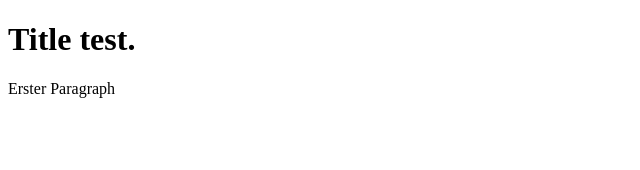
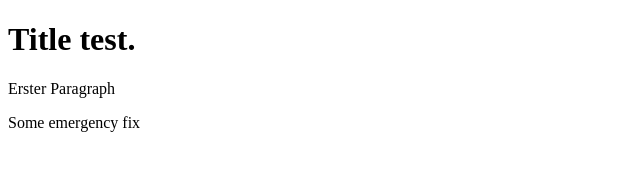
Before and after one commit to MichaelZenDev/git_course_test, a plain HTML site: page index.html in a window 1280 px wide. Shown: the whole page, without its empty margins (0-640 px from the left). Drawn offline with Linux system fonts and the light colour scheme.

Commit message:
Some small emergency fix

```diff
--- a/index.html
+++ b/index.html
@@ -6,5 +6,7 @@
 <body>
     <h1>Title test.</h1>
     <p>Erster Paragraph</p>
+
+    <p>Some emergency fix</p>
 </body>
 </html>
```
